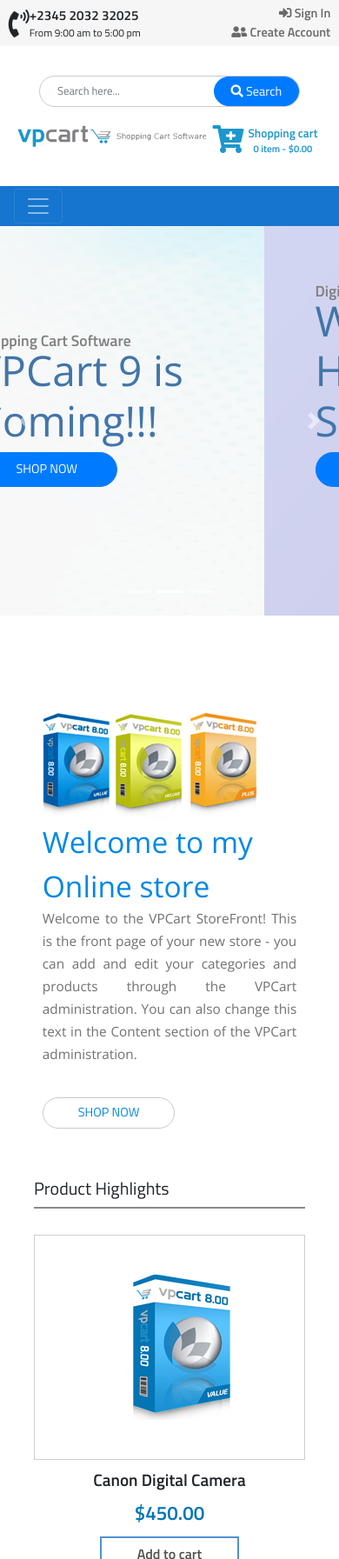
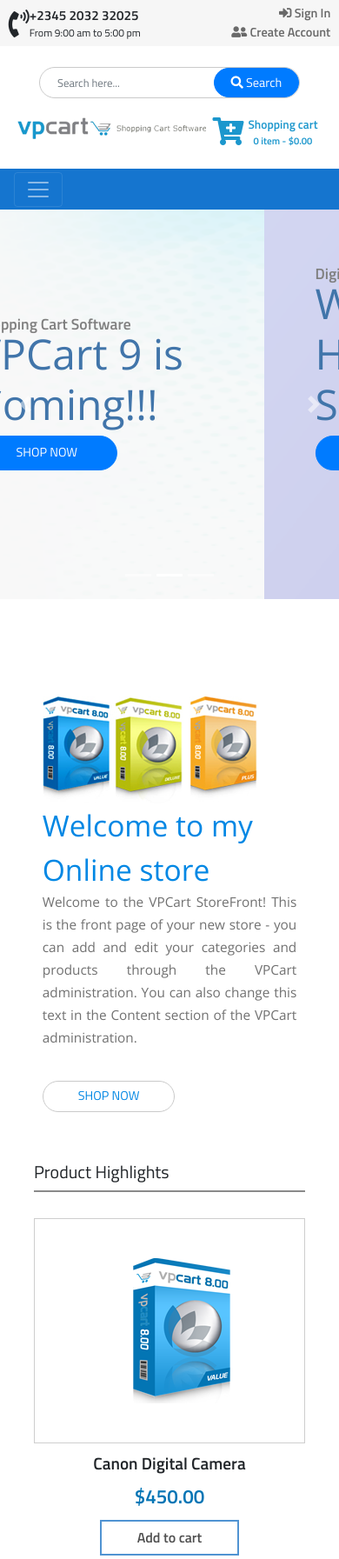
Before and after one commit to codesproject/vpcart_demo, a plain HTML site: page index.html in a window 390 px wide. Shown: the top 1793 px of the page at 87% size. Drawn offline with nearby package versions, Linux system fonts and the light colour scheme.

Commit message:
optimise

```diff
--- a/css/main.css
+++ b/css/main.css
@@ -68,7 +68,7 @@
     display: flex;
     align-content: center;
     width: 90%;
-    padding: 2.1rem 0;
+    padding: 1.5rem 0;
     margin: auto;
 }
 
@@ -294,7 +294,7 @@
 }
 
 .dimColor {
-    color: #379ab5;
+    color: #94b8c1;
 }
 
 .categoryContainer {
@@ -471,9 +471,7 @@
 
 @media (max-width:710px) {
 
-    .container-about {
-        display: block;
-    }
+
 
     .container-about {
         flex-direction: column;
```
